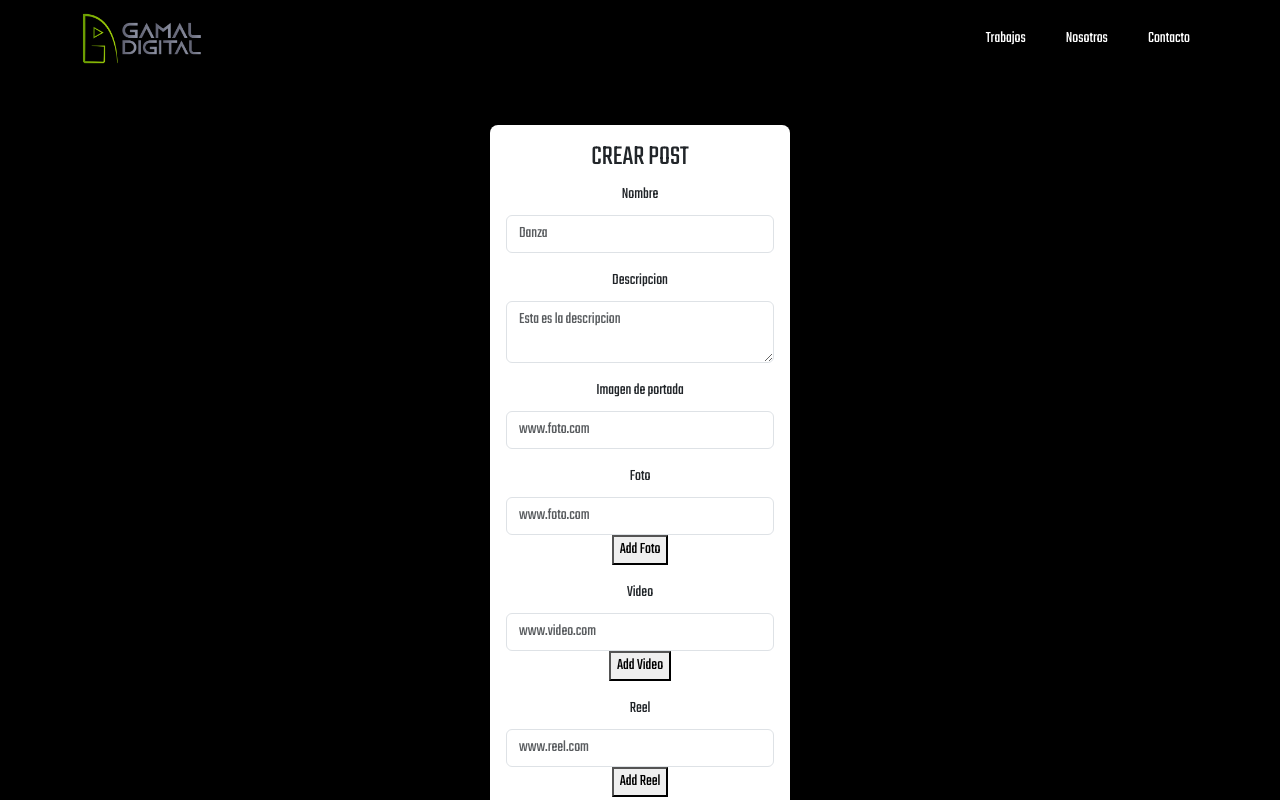
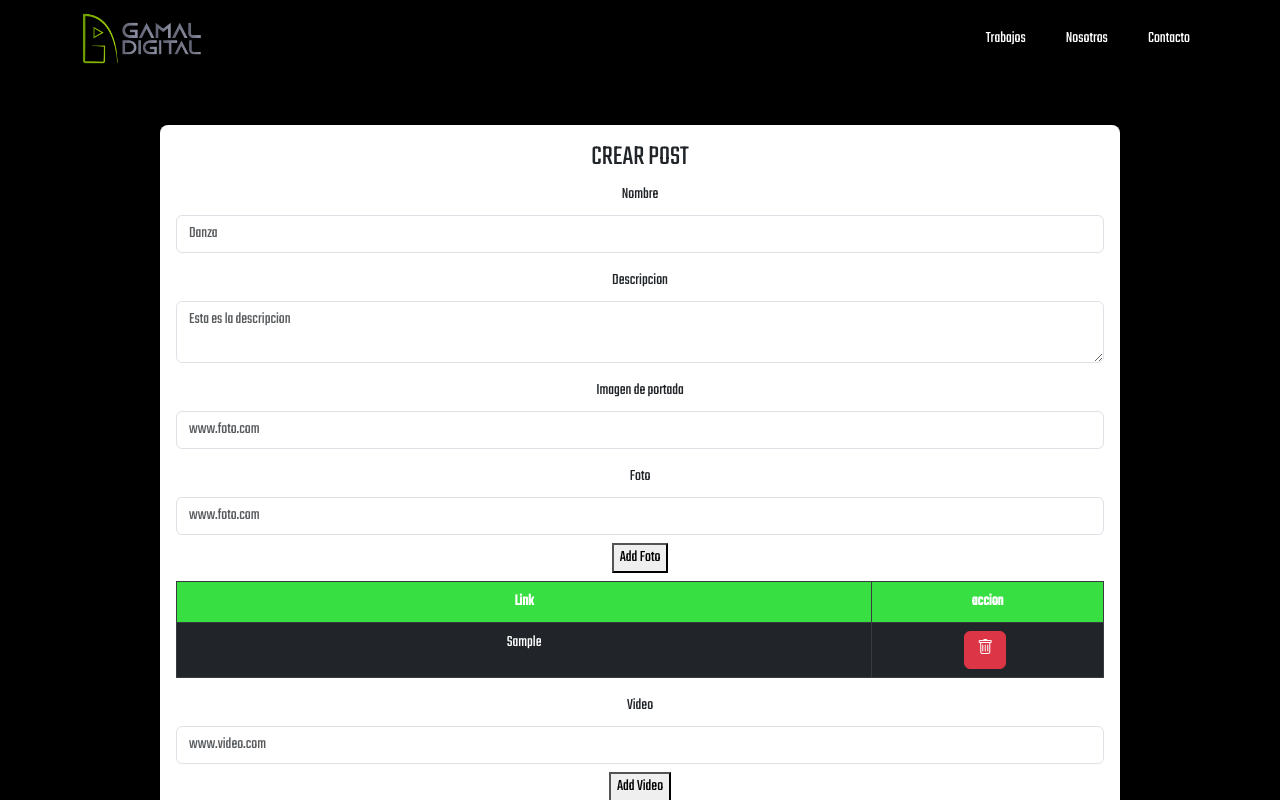
Before and after one commit to CristhianLeal/gamal-front, a React (Vite) app: page /registerpost in a window 1280 px wide. Both pictures are taken after typing "Sample" into the empty fields and a click on the button "Add Foto". Shown: the top 800 px of the page. Built offline with nearby package versions, Linux system fonts and the light colour scheme.

Commit message:
table for registerPost and registerPost almost complete

```diff
--- /dev/null
+++ b/src/Components/TableForm/TableForm.jsx
@@ -0,0 +1,40 @@
+import { useState, useEffect } from 'react'
+import './tableForm.css'
+const TableForm = ({ data, onDeleteLink }) => {
+  const [dataS, setData] = useState([])
+  useEffect(() => {
+    setData(data)
+  }, [data])
+  const deleteLink = (index) => {
+    const newData = [...dataS]
+    newData.splice(index, 1)
+    setData(newData)
+    onDeleteLink(newData)
+  }
+  return (
+    <div className='mt-2'>
+      <table className="table table-dark table-bordered">
+        <thead>
+          <tr>
+            <th className='col-9'>Link</th>
+            <th className='col-3'>accion</th>
+          </tr>
+        </thead>
+        <tbody>
+          {dataS?.map((item, index) => (
+            <tr key={index}>
+              <td>{item}</td>
+              <td>
+                <button type='button' className="btn btn-danger action-button" onClick={() => deleteLink(index)}>
+                  <i className="bi bi-trash"></i>
+                </button>
+              </td>
+            </tr>
+          ))}
+        </tbody>
+      </table>
+    </div>
+  )
+}
+
+export default TableForm
--- a/src/Pages/RegisterPost/RegisterPost.jsx
+++ b/src/Pages/RegisterPost/RegisterPost.jsx
@@ -4,6 +4,7 @@ import axios from 'axios'
 import './registerPost.css'
 import { Link } from 'react-router-dom'
 import { useEffect, useState } from 'react'
+import { TableForm } from '../../Components/index'
 
 const RegisterPost = () => {
   const { register, handleSubmit, formState: { errors }, reset, setValue, getValues } = useForm()
@@ -28,10 +29,11 @@ const RegisterPost = () => {
         } else {
           data.reel = reelS
         }
-        console.log(data)
         const response = await axios.post('http://localhost:8003/posts', data)
         if (response.status === 201) {
           toast.success(response.data.message)
+          reset()
+          window.location.href = '/adminposts'
         } else {
           toast.error(response.data)
         }
@@ -39,14 +41,13 @@ const RegisterPost = () => {
         console.error('Error al crear post', error)
         toast.error(error.response.data.message)
       }
-      // reset()
     } else {
       try {
         const response = await axios.put(`http://localhost:8003/posts/${id}`, data)
         if (response.status === 201) {
           toast.success(response.data.message)
           clearStorage()
-          window.location.href = '/adminabout'
+          window.location.href = '/adminposts'
         } else {
           toast.error(response.data)
         }
@@ -96,10 +97,18 @@ const RegisterPost = () => {
       setValue('reel', '')
     }
   }
-
+  const deleteLinkFoto = (newData) => {
+    setFotoS(newData)
+  }
+  const deleteLinkVideo = (newData) => {
+    setVideoS(newData)
+  }
+  const deleteLinkReel = (newData) => {
+    setReelS(newData)
+  }
   return (
     <div className="background-black d-flex flex-column mt-5">
-      <div className="form-container p-3">
+      <div className="form-container p-3 w-75">
         <h3 className="text-center">{name === null ? 'CREAR POST' : `EDITAR POST ${name}`}</h3>
         <form className='text-center' onSubmit={handleSubmit(onSubmit)}>
           <div className="mb-3">
@@ -161,7 +170,8 @@ const RegisterPost = () => {
               }
             })} />
             {errors.foto && <div className="invalid-feedback">{errors.foto.message}</div>}
-            <button type="button" onClick={addFoto}>Add Foto</button>
+            <button className='mt-2' type="button" onClick={addFoto}>Add Foto</button>
+            <TableForm data={fotoS} onDeleteLink={deleteLinkFoto}/>
           </div>
           <div className="mb-3">
             <label className="form-label">Video</label>
@@ -176,7 +186,8 @@ const RegisterPost = () => {
               }
             })} />
             {errors.video && <div className="invalid-feedback">{errors.video.message}</div>}
-            <button type="button" onClick={addFoto}>Add Video</button>
+            <button className='mt-2' type="button" onClick={addFoto}>Add Video</button>
+            <TableForm data={videoS} onDeleteLink={deleteLinkVideo}/>
           </div>
           <div className="mb-3">
             <label className="form-label">Reel</label>
@@ -191,7 +202,8 @@ const RegisterPost = () => {
               }
             })} />
             {errors.reel && <div className="invalid-feedback">{errors.reel.message}</div>}
-            <button type="button" onClick={addFoto}>Add Reel</button>
+            <button className='mt-2' type="button" onClick={addFoto}>Add Reel</button>
+            <TableForm data={reelS} onDeleteLink={deleteLinkReel}/>
           </div>
           <button type="submit" className="btn btn-primary">{name === null ? 'CREAR POST' : 'EDITAR POST'}</button>
         </form>
```
